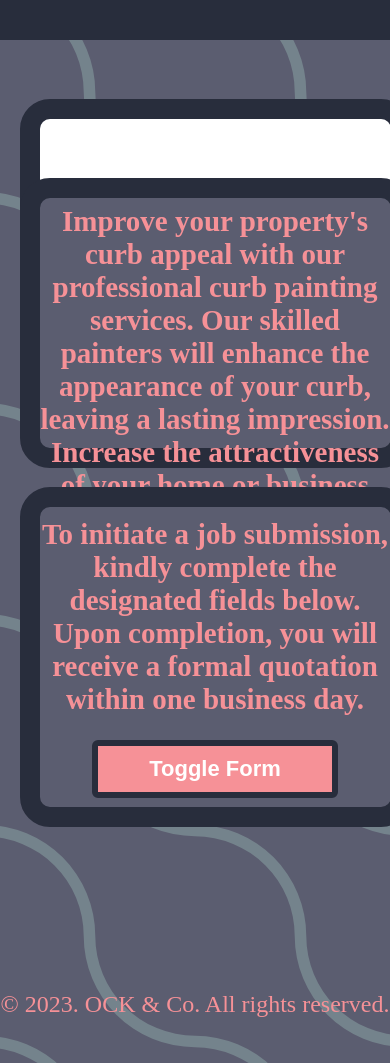
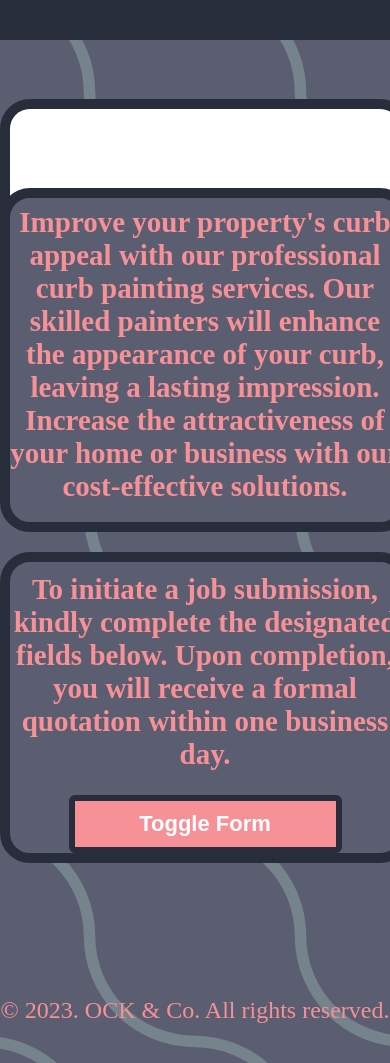
Before and after one commit to BountyDev/curbsite, a plain HTML site: page index.html in a window 390 px wide. Shown: the part 541-1604 px from the top of the page. Drawn offline with Linux system fonts and the light colour scheme.

Commit message:
mobile pt2

```diff
--- a/css/style.css
+++ b/css/style.css
@@ -223,6 +223,10 @@ a {
 }
 
 @media (max-width: 767px) {
+  body {
+    overflow-x: hidden;
+  }
+
   .rounded-square,
   .infos,
   .signup {
@@ -231,16 +235,32 @@ a {
   }
 
   .infos {
-    height: 250px;
+    height: 300px;
     bottom: 60px;
   }
 
   .signup {
-    height: 300px;
+    height: 350px;
     bottom: 60px;
   }
+}
 
-  .signup input[type="submit"] {
-    width: 80%;
+@media (max-width: 480px) {
+  .rounded-square,
+  .infos,
+  .signup {
+    width: 100%;
+    margin-left: 0;
+    border-width: 10px;
+  }
+
+  .infos {
+    height: auto;
+    bottom: 30px;
+  }
+
+  .signup {
+    height: auto;
+    bottom: 30px;
   }
 }
```
